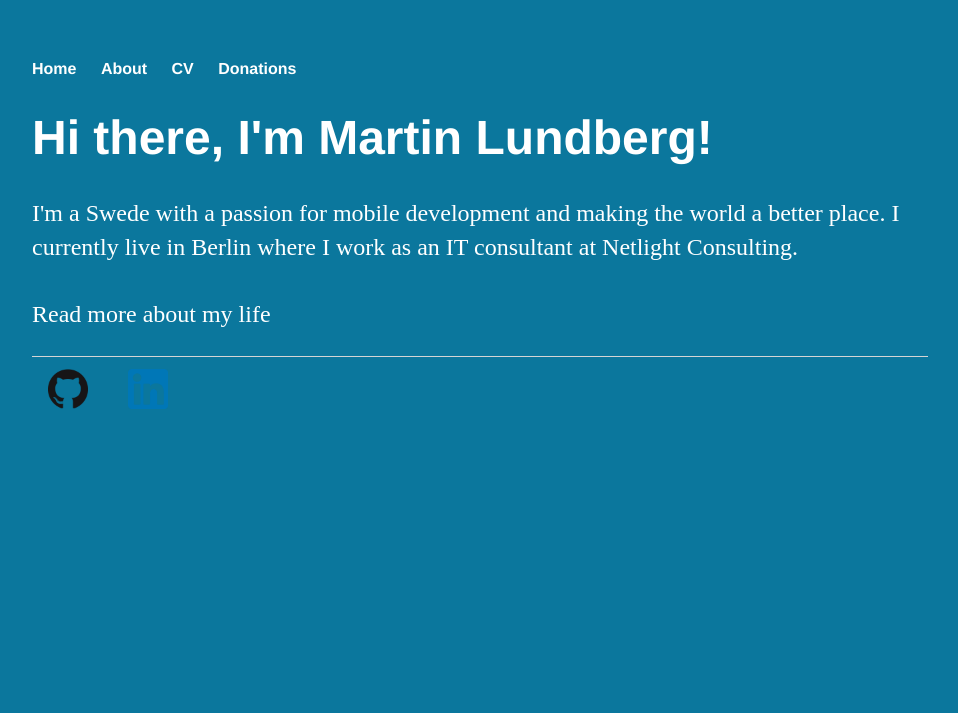
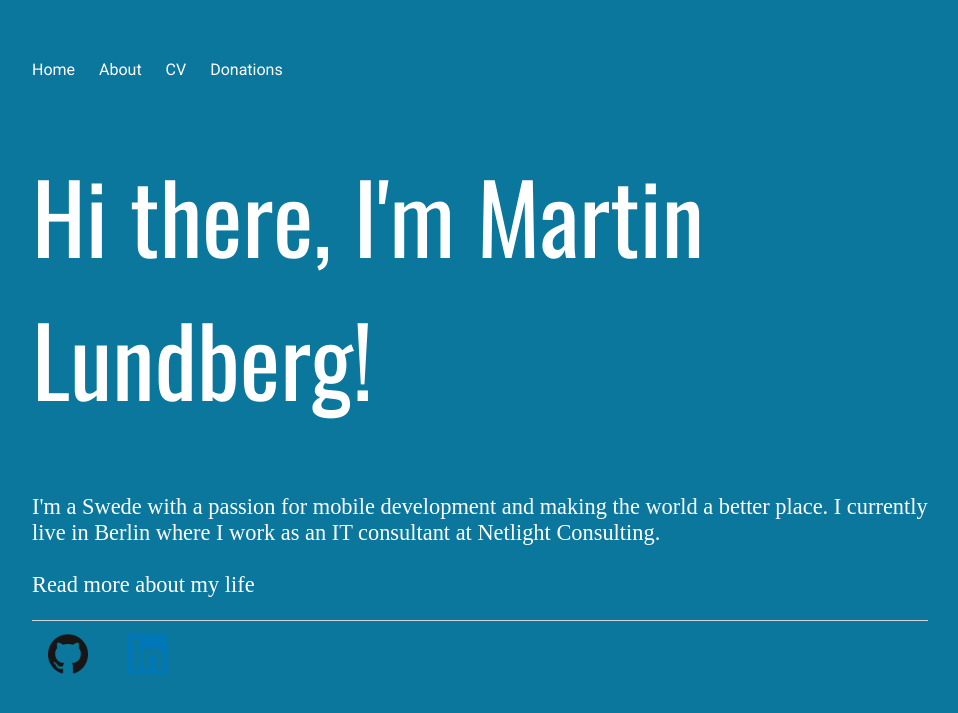
Before and after one commit to molundb/molundb.github.io, a Jekyll site: the page built from index.html, in a window 1280 px wide. Shown: the top 713 px of the page, without its empty margins (160-1118 px from the left). Built offline with Jekyll 4.4.1, drawn with Linux system fonts in a browser that asks for light colours.

Commit message:
feat: import robotica and oswald and use fonts for texts

```diff
--- a/_layouts/default.html
+++ b/_layouts/default.html
@@ -3,6 +3,10 @@
   <head>
     <title>{{ page.title }}</title>
     <link rel="stylesheet" type="text/css" href="/css/main.css" />
+    <link
+      rel="stylesheet"
+      href="https://fonts.googleapis.com/css?family=Roboto|Oswald"
+    />
     {% if jekyll.environment == 'production' and site.google_analytics %}
     {%include analytics.html %} {% endif %}
   </head>
--- a/css/main.css
+++ b/css/main.css
@@ -6,10 +6,9 @@ body {
 }
 nav ul,
 footer ul {
-  font-family: "Helvetica", "Arial", "Sans-Serif";
+  font-family: "Roboto", "Sans-Serif";
   padding: 0px;
-  list-style: none;
-  font-weight: bold;
+  font-weight: 100; /* TODO: Set the font-weight according to the design. This value does not seem to change anything.*/
 }
 nav ul li,
 footer ul li {
@@ -24,14 +23,14 @@ a:hover {
   text-decoration: underline;
 }
 h1 {
-  font-size: 3em;
-  font-family: "Helvetica", "Arial", "Sans-Serif";
+  font-size: 6em;
+  font-family: "Oswald", "Sans-Serif";
+  font-weight: 100; /* TODO: Make font even lighter .*/
 }
 p,
 .hobbies {
-  font-size: 1.5em;
-  line-height: 1.4em;
-
+  font-size: 1.4em;
+  font-weight: lighter; /* TODO: Make font even lighter .*/
 }
 footer {
   border-top: 1px solid #d5d5d5;
```
